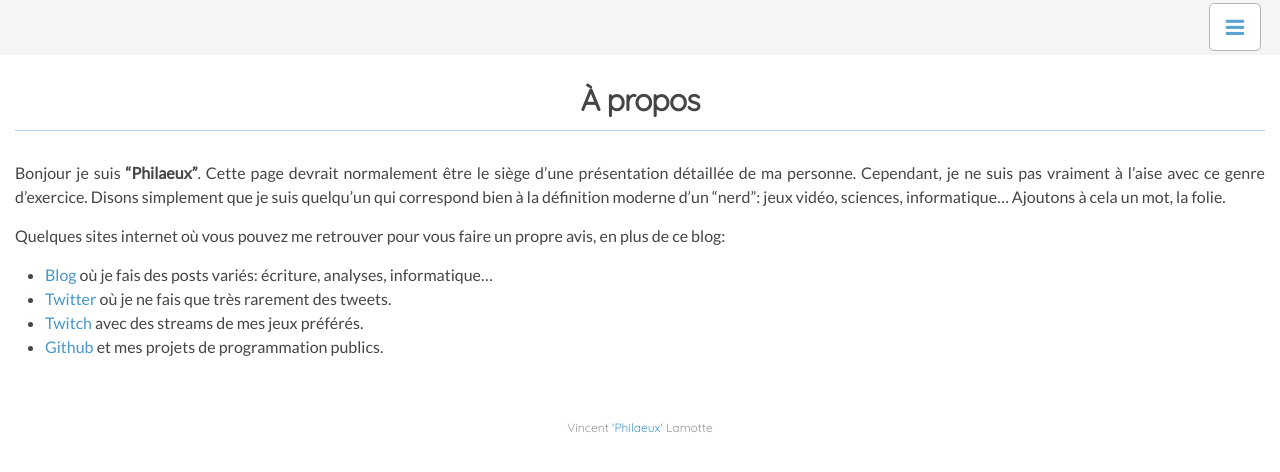
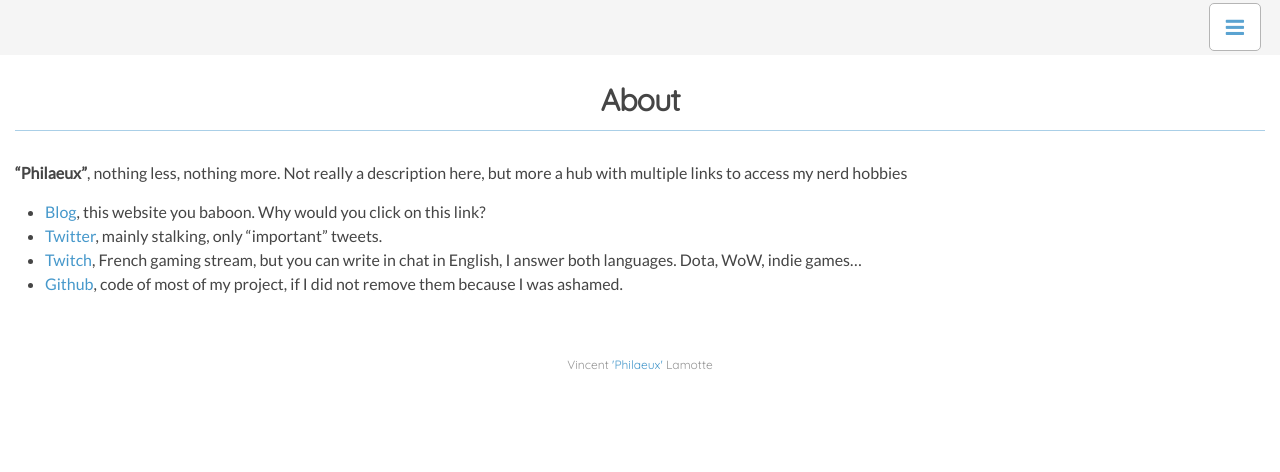
Before and after one commit to Philaeux/philaeux.github.io, a Jekyll site: the page built from about.md, in a window 1280 px wide. Shown: the top 472 px of the page. Built offline with Jekyll 4.4.1, drawn with Linux system fonts in a browser that asks for light colours; nearby versions of some CDN libraries.

Commit message:
DPC for 25th

```diff
--- a/_config.yml
+++ b/_config.yml
@@ -1,6 +1,6 @@
 title: Vincent 'Philaeux' Lamotte
 description: > # this means to ignore newlines until "baseurl:"
-  Blog personnel de Vincent 'Philaeux' Lamotte
+  Personal Blog of Vincent 'Philaeux' Lamotte
 url: https://philaeux.github.io
 baseurl: # the sub-path of your site, e.g. /blog/
 
@@ -14,7 +14,7 @@ links:
   - name:         Archives
     url:          /archives
     external:     false
-  - name:         À propos
+  - name:         About
     url:          /about
     external:     false
 
--- a/about.md
+++ b/about.md
@@ -1,12 +1,12 @@
 ---
 layout: page
-title: À propos
+title: About
 permalink: /about/
 ---
-Bonjour je suis **"Philaeux"**. Cette page devrait normalement être le siège d'une présentation détaillée de ma personne. Cependant, je ne suis pas vraiment à l'aise avec ce genre d'exercice. Disons simplement que je suis quelqu'un qui correspond bien à la définition moderne d'un "nerd": jeux vidéo, sciences, informatique... Ajoutons à cela un mot, la folie.
+**"Philaeux"**, nothing less, nothing more. Not really a description here, but more a hub with multiple links to access my nerd hobbies
 
-Quelques sites internet où vous pouvez me retrouver pour vous faire un propre avis, en plus de ce blog:
-* [Blog](philaeux.github.io) où je fais des posts variés: écriture, analyses, informatique...
-* [Twitter](https://twitter.com/Philaeux) où je ne fais que très rarement des tweets.
-* [Twitch](https://www.twitch.tv/philaeux) avec des streams de mes jeux préférés.
-* [Github](https://github.com/Philaeux) et mes projets de programmation publics.
+
+* [Blog](https://philaeux.fr), this website you baboon. Why would you click on this link?
+* [Twitter](https://twitter.com/Philaeux), mainly stalking, only "important" tweets.
+* [Twitch](https://www.twitch.tv/philaeux), French gaming stream, but you can write in chat in English, I answer both languages. Dota, WoW, indie games...
+* [Github](https://github.com/Philaeux), code of most of my project, if I did not remove them because I was ashamed.
```
Also changed, not shown: _posts/2019-03-13-new-blog.md (renamed from _posts/2019-03-13-nouveau-blog.md, +2 -3 lines), _posts/2019-04-01-stream-fame.md (+1 -2 lines), _posts/2019-06-23-dpc-status.md (+1 -1 lines), _posts/2019-06-24-dpc-status.md (+1 -1 lines), _posts/2019-06-25-dpc-status.md (added, +80 -0 lines).
